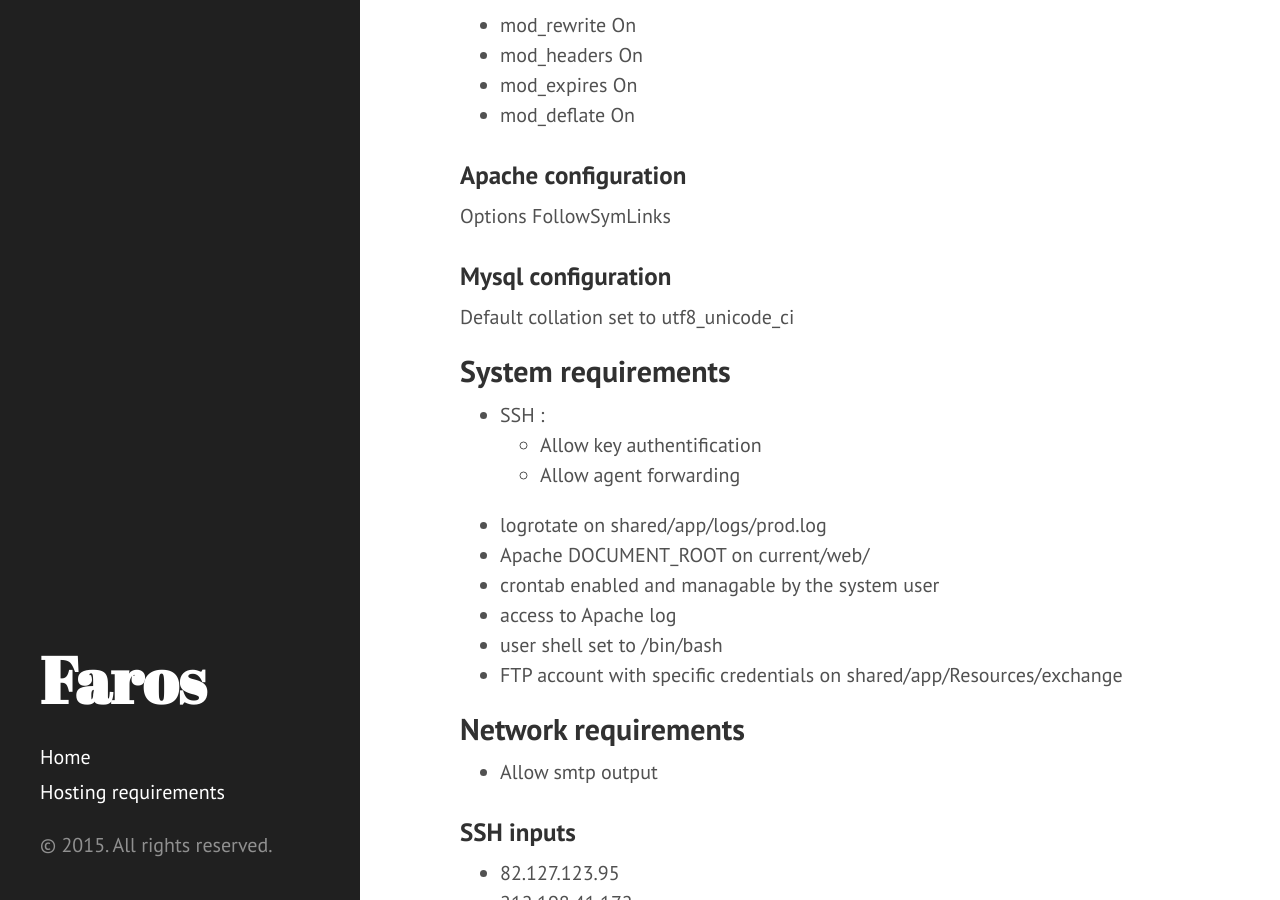
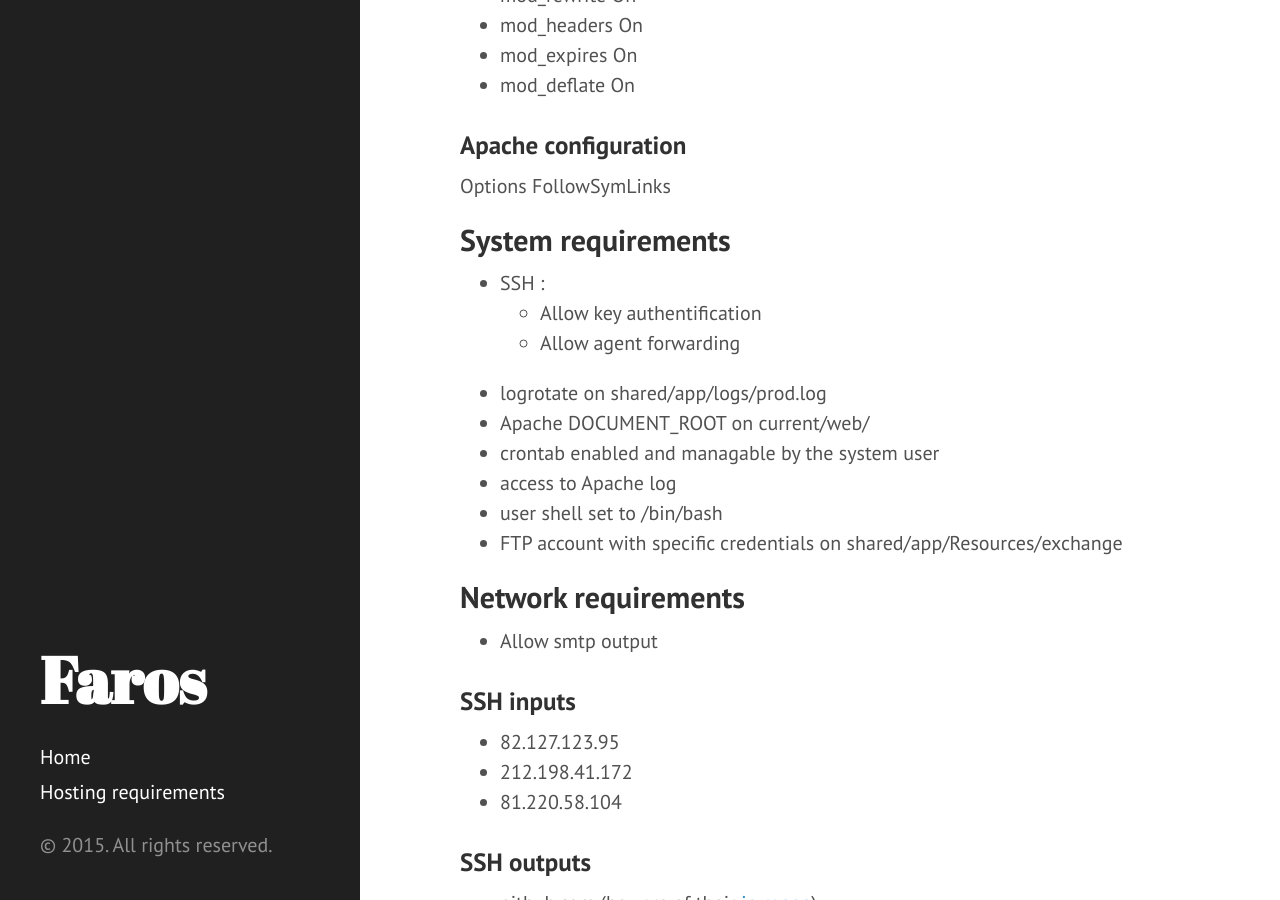
Before and after one commit to le-phare/le-phare.github.io, a Jekyll site: the page built from requirements_ima.md, in a window 1280 px wide and 900 px high, scrolled down 2117 px. Built offline with Jekyll 4.4.1, drawn with Linux system fonts in a browser that asks for light colours; Markdown is read by kramdown in place of the engine named in the settings.

Commit message:
Update requirements_ima.md

```diff
--- a/requirements_ima.md
+++ b/requirements_ima.md
@@ -17,7 +17,6 @@ title: Hosting requirements
 
  - PHP = 5.5
  - Apache = 2.2
- - MySQL = 5.5
  - git : Command for installation : sudo apt-get install git
  - curl
 
@@ -88,10 +87,6 @@ OPcache share his cache between all child process of a PHP master process. So to
 
 Options FollowSymLinks
 
-### Mysql configuration
-
-Default collation set to utf8\_unicode\_ci
-
 ## System requirements
 
  - SSH :
```
